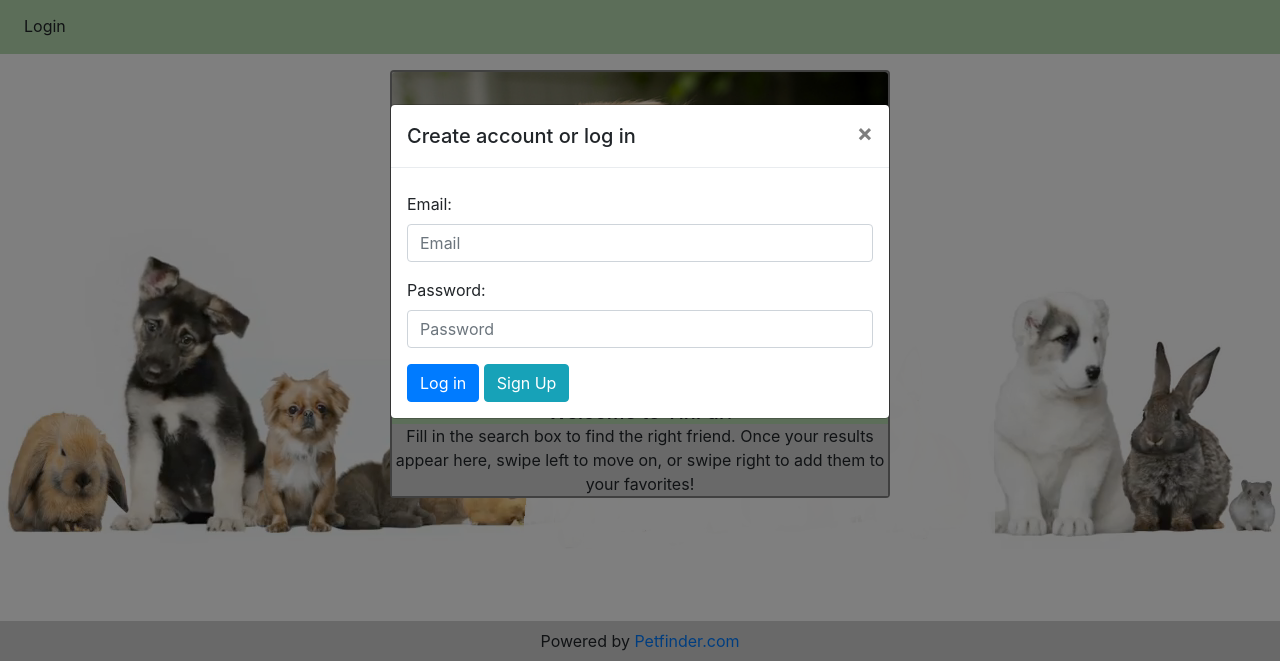
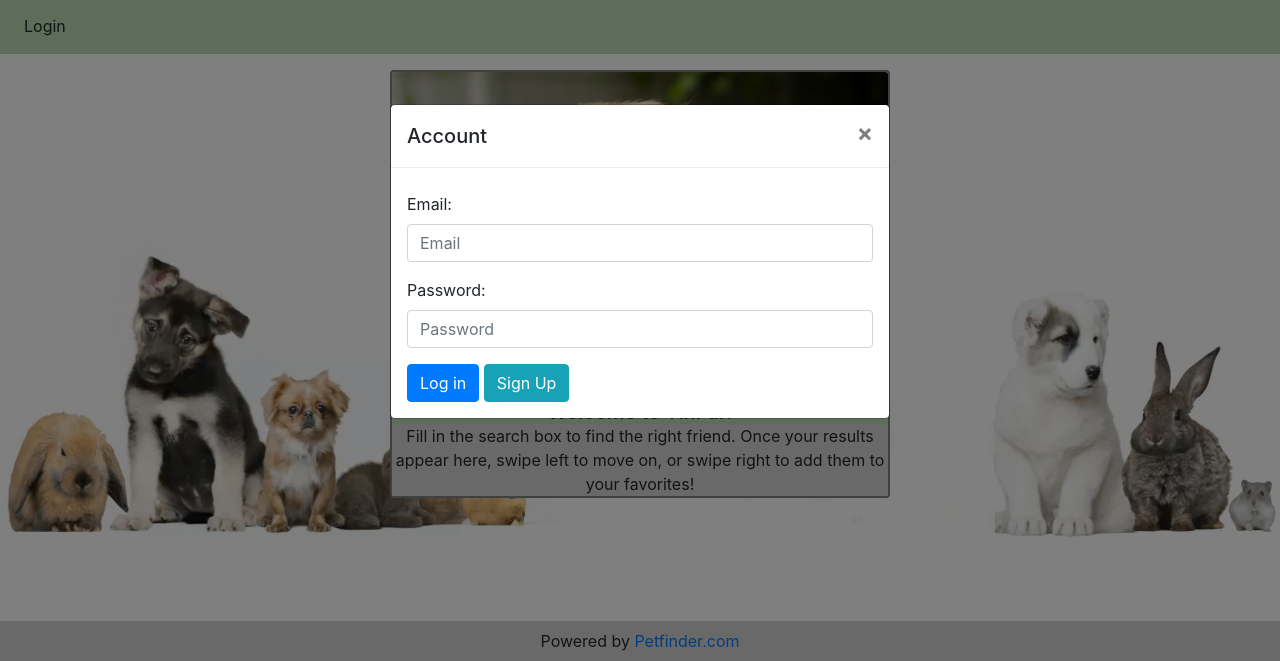
Before and after one commit to Dylan-Thomson/tinfur, a plain HTML site: page index.html in a window 1280 px wide. Both pictures are taken after a click on the button "Login". Shown: the part 139-800 px from the top of the page. Drawn offline with nearby package versions, Linux system fonts and the light colour scheme; no server answers.

Commit message:
Change account modal title

```diff
--- a/index.html
+++ b/index.html
@@ -30,7 +30,7 @@
             <div class="modal-dialog modal-dialog-centered">
                 <div class="modal-content">
                     <div class="modal-header">
-                            <h5 class="modal-title">Create account or log in</h5>
+                            <h5 class="modal-title">Account</h5>
                             <button type="button" class="close" data-dismiss="modal" aria-label="Close">
                                 <span aria-hidden="true">&times;</span>
                             </button>
```
